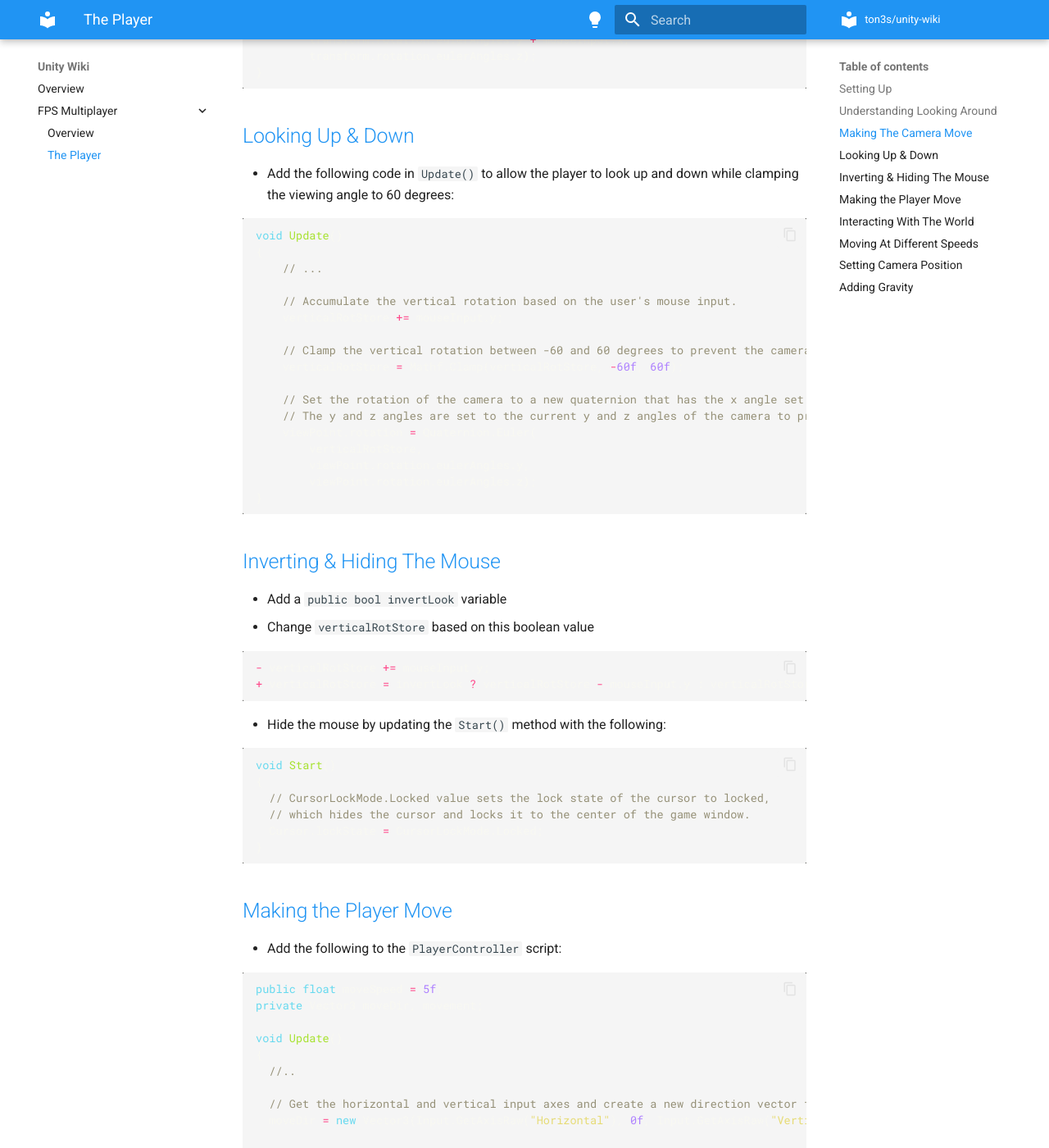
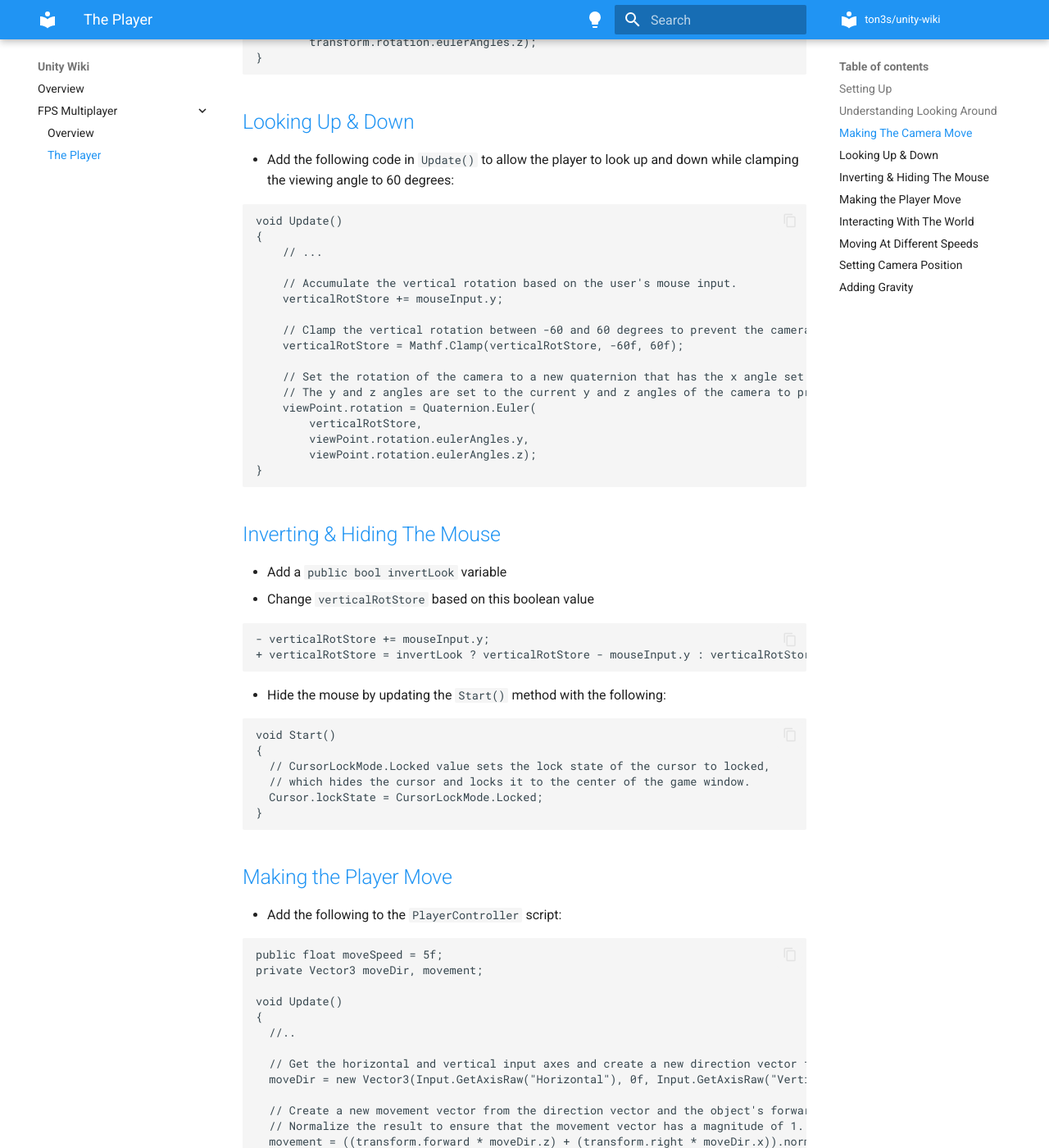
Before and after one commit to ton3s/unity-wiki, an MkDocs documentation site: the page built from docs/fps-multiplayer/the-player.md, in a window 1280 px wide and 1400 px high, scrolled down 1511 px. Shown: the whole window at 82% size. Built offline with MkDocs 1.6.1 and Material for MkDocs 9.7.7, drawn with Linux system fonts in a browser that asks for light colours; some of the changed text lies outside the part shown.

Commit message:
Edit code highlighting

````diff
--- a/docs/fps-multiplayer/the-player.md
+++ b/docs/fps-multiplayer/the-player.md
@@ -28,7 +28,7 @@
 
 - Open the `PlayerController` script and add the following variables:
 
-```cs
+```
 public Transform viewPoint;
 public float mouseSensitivity = 1f;
 private float verticalRotStore;
@@ -37,7 +37,7 @@ private Vector2 mouseInput;
 
 - In the `Update()` method add the following code to allow mouse movement along the x axis to rotate the players view along the y axis:
 
-```cs
+```
 void Update()
 {
     // Get the mouse input on the x and y axes and multiply it by a sensitivity value
@@ -58,7 +58,7 @@ void Update()
 
 - Add the following code in `Update()` to allow the player to look up and down while clamping the viewing angle to 60 degrees:
 
-```cs
+```
 void Update()
 {
     // ...
@@ -83,14 +83,14 @@ void Update()
 - Add a `public bool invertLook` variable
 - Change `verticalRotStore` based on this boolean value
 
-```cs
+```
 - verticalRotStore += mouseInput.y;
 + verticalRotStore = invertLook ? verticalRotStore - mouseInput.y : verticalRotStore + mouseInput.y;
 ```
 
 - Hide the mouse by updating the `Start()` method with the following:
 
-```cs
+```
 void Start()
 {
   // CursorLockMode.Locked value sets the lock state of the cursor to locked,
@@ -103,7 +103,7 @@ void Start()
 
 - Add the following to the `PlayerController` script:
 
-```cs
+```
 public float moveSpeed = 5f;
 private Vector3 moveDir, movement;
 
--- a/mkdocs.yml
+++ b/mkdocs.yml
@@ -472,7 +472,7 @@ extra:
 markdown_extensions:
   - markdown.extensions.admonition:
   - markdown.extensions.codehilite:
-      guess_lang: false
+      guess_lang: true
   - markdown.extensions.toc:
       permalink: true
   #- pymdownx.arithmex:
@@ -485,7 +485,7 @@ markdown_extensions:
   #- pymdownx.escapeall:
   #- pymdownx.extra:
   #- pymdownx.extrarawhtml:
-  #- pymdownx.highlight:
+  - pymdownx.highlight:
   #- pymdownx.inlinehilite:
   #- pymdownx.keys:
   #- pymdownx.magiclink:
@@ -495,12 +495,12 @@ markdown_extensions:
   #- pymdownx.smartsymbols:
   #- pymdownx.snippets:
   #- pymdownx.striphtml:
-  #- pymdownx.superfences:
+  - pymdownx.superfences:
   #- pymdownx.tabbed:
   - pymdownx.tasklist:
   #- pymdownx.tilde:
   - codehilite:
-      guess_lang: False
+      guess_lang: True
       use_pygments: True
       noclasses: True
       pygments_style: monokai
````
